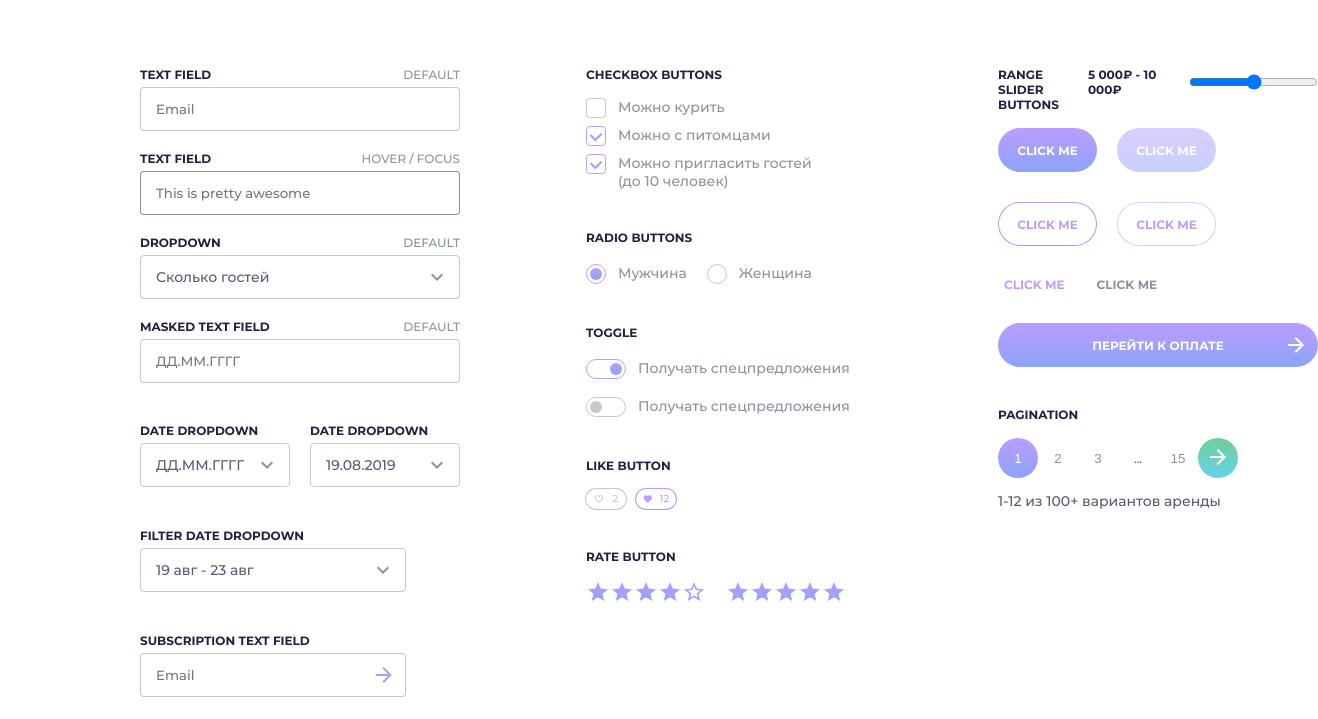
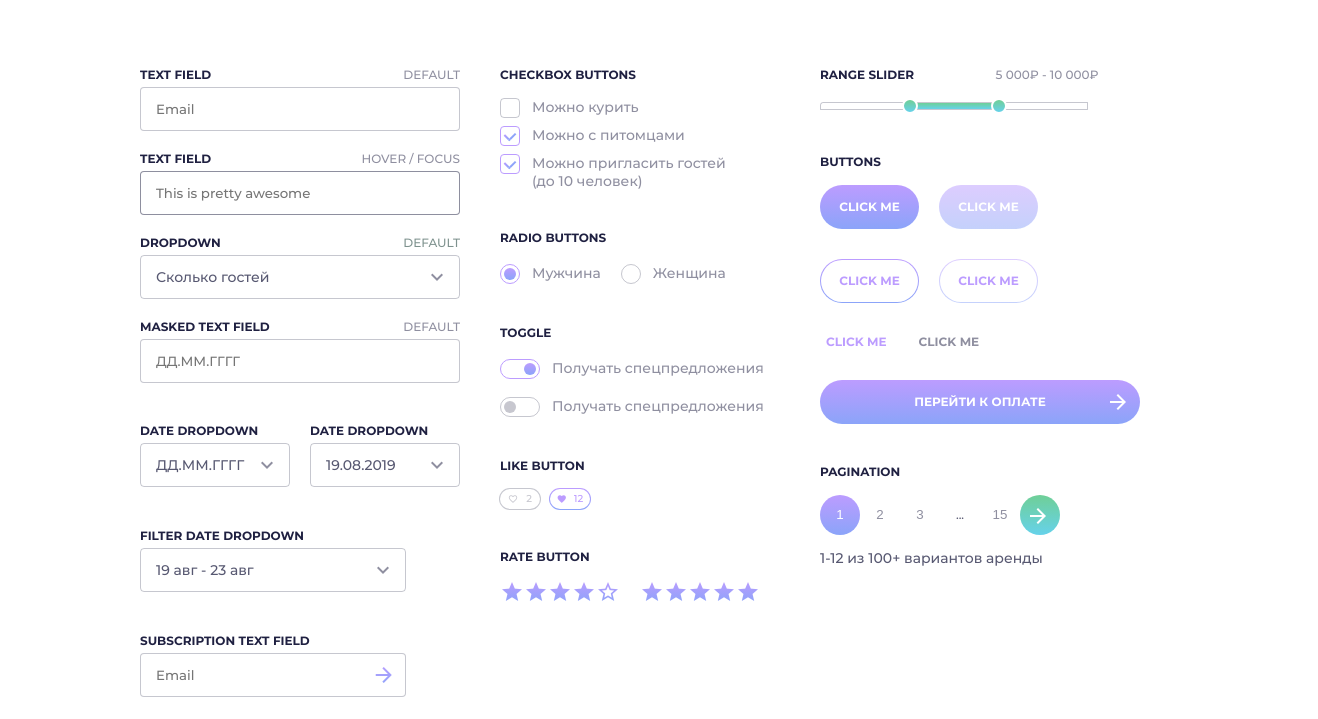
Before and after one commit to KonstantinKirsanov/FSD, a plain HTML site: page UI kit/form-elements.html in a window 1280 px wide. Shown: the part 81-800 px from the top of the page, 1318 px wide, since content can reach past the window. Drawn offline with nearby package versions, Linux system fonts and the light colour scheme.

Commit message:
Range slider completed

```diff
--- a/UI kit/form-elements.html
+++ b/UI kit/form-elements.html
@@ -7,6 +7,28 @@
     <link rel="stylesheet" type="text/css" href="fonts/fonts.css">
     <link href="https://fonts.googleapis.com/icon?family=Material+Icons"
       rel="stylesheet">
+
+
+      <script src="https://code.jquery.com/jquery-1.12.4.js"></script>
+      <script src="https://code.jquery.com/ui/1.12.1/jquery-ui.js"></script>
+      <script>
+        $( function() {
+          $( "#slider-range" ).slider({
+            range: true,
+            min: 0,
+            max: 15000,
+            step: 100,
+            values: [ 5000, 10000 ],
+            slide: function( event, ui )
+
+            {
+              $( "#amount" ).val(ui.values[ 0 ].toString().replace(/(\d)(?=(\d\d\d)+([^\d]|$))/g, '$1 ') + "₽" + " - " +  ui.values[ 1 ].toString().replace(/(\d)(?=(\d\d\d)+([^\d]|$))/g, '$1 ') + "₽");
+            }
+          });
+          $( "#amount" ).val($( "#slider-range" ).slider( "values", 0 ).toString().replace(/(\d)(?=(\d\d\d)+([^\d]|$))/g, '$1 ') + "₽" +
+            " - " + $( "#slider-range" ).slider( "values", 1 ).toString().replace(/(\d)(?=(\d\d\d)+([^\d]|$))/g, '$1 ') + "₽" );
+        } );
+        </script>
 </head>
 <body>
     <header>
@@ -17,7 +39,8 @@
         </svg>
     </header>
     <main>
-        <div class="field-column">
+        <div class="form-elements-wrap">
+            <div class="column">
                 <div class="text-field">
                     <div>
                         <h3>text field</h3>
@@ -90,7 +113,7 @@
                     </div>
                 </div>
             </div>
-        <div class="checkbox-column">
+            <div class="center-column">
                 <div>
                     <h3>checkbox buttons</h3>
                     <div class="checkbox">
@@ -207,11 +230,17 @@
                     </div>
                 </div>
             </div>
-        <div class="buttons-column">
+            <div class="right-column">
+                <div class="block-range-slider">
                     <div class="flex-blocks">
-                <h3>range slider</h3>
-                <lavel for="volume"></lavel> <h3>5 000₽ - 10 000₽</h3></label>
-                <input type="range" id="volume" name="volume" min="0" max="10000">
+                        <h3>range slider
+                            <input type="text" id="amount" readonly class="range-slider__text">
+                        </h3>
+                    </div>
+                    <div>
+
+                        <div id="slider-range"></div>
+                    </div>
                 </div>
                 <h3>buttons</h3>
                 <div class="flex-blocks">
@@ -238,6 +267,23 @@
                 </div>
                 <p>1-12 из 100+ вариантов аренды</p>
             </div>
+        </div>
+        <div class="form-elements-wrap">
+            <div class="column">
+                <div class="dropdown">
+                    <div class="dropdown__text">
+                        <h3>dropdown</h3>
+                        <h3>default</h3>
+                    </div>
+                    <div class="dropdown__field">
+                        <p>2 спальни,2 кровати...</p>
+                        <span class="material-icons">expand_more</span>
+                    </div>
+                </div>
+            </div>
+            <div class="center-column"></div>
+            <div class="column"></div>
+        </div>
     </main>
 </body>
 </html>
--- a/UI kit/style.less
+++ b/UI kit/style.less
@@ -66,16 +66,13 @@ body {
     }
   }
 
-  main {
-    display: flex;
-  }
 
   /* ________Color & Type________*/
 
   @main-gradient: linear-gradient(180deg, #BC9CFF 0%, #8BA4F9 100%);
 
+
   .color-column {
-    margin-left: 150px;
     margin-right: 427px;
   }
   .color-row {
@@ -161,10 +158,16 @@ body {
 @input-sizing: 320px;
 @dropdown-sizing: 150px;
 
-
-  .field-column {
-    margin-left: 140px;
-  }
+.form-elements-wrap {
+  margin-left: 140px;
+  margin-right: 140px;
+  margin-bottom: 100px;
+  display: flex;
+  justify-content: space-between;
+}
+.checkbox-column {
+  margin: 0 30px;
+}
   .masked-text-field {
     margin-bottom: 20px;
   }
@@ -354,14 +357,12 @@ body {
   -o-text-fill-color: transparent;
 }
 
-.buttons-column > h3 {
+.right-column > h3 {
   margin-bottom: 16px;
 }
 /* ----------Checkbox Buttons----------*/
 
-.checkbox-column {
-  margin-left: 126px;
-  margin-right: 132px;
+.center-column {
   & > div {
     margin-bottom: 40px;
   }
@@ -832,6 +833,67 @@ button {
 .pagination-item_last {
   background: linear-gradient(180deg, #6FCF97 0%, #66D2EA 100%);
   & span {
+    display: flex;
+    align-items: center;
     color: #ffffff;
+    width: 40px;
+    height: 40px;
   }
 }
+
+/* --------Range slider--------*/
+
+.block-range-slider {
+  margin-bottom: 43.5px;
+}
+.ui-state-default, .ui-widget-content .ui-state-default, .ui-widget-header .ui-state-default, .ui-button, html .ui-button.ui-state-disabled:hover, html .ui-button.ui-state-disabled:active {
+background: linear-gradient(180deg, #6FCF97 0%, #66D2EA 100%);
+border: 2px solid #FFFFFF;
+border-radius: 10px;
+width: 12px;
+height: 12px;
+position: absolute;
+  top: -5px;
+}
+
+.ui-widget-header {
+  background: linear-gradient(180deg, #6FCF97 0%, #66D2EA 100%);
+  height: 6px;
+  margin: 0;
+
+}
+
+.ui-widget.ui-widget-content {
+  width: 266px;
+  height: 6px;
+  border: 1px solid rgba(31, 32, 65, 0.25);
+  position: relative;
+}
+
+.ui-slider-horizontal .ui-slider-handle {
+  margin-left: -0.31em;
+}
+
+.range-slider__text {
+  font-family: 'Montserrat';
+  font-style: normal;
+  font-weight: normal;
+  font-size: 12px;
+  line-height: 15px;
+  color: rgba(31, 32, 65, 0.5);
+  border: 0;
+  width: auto;
+  text-align: right;
+  margin-bottom: 20px;
+}
+
+.ui-slider .ui-slider-range {
+  position: absolute;
+
+  font-size: .7em;
+  display: block;
+  border: 0;
+}
+.ui-corner-all {
+  border-top-left-radius: 3px;
+}
```
Also changed, not shown: UI kit/style.css, 1 other file. Lines whose indentation alone changed are shown as unchanged.
